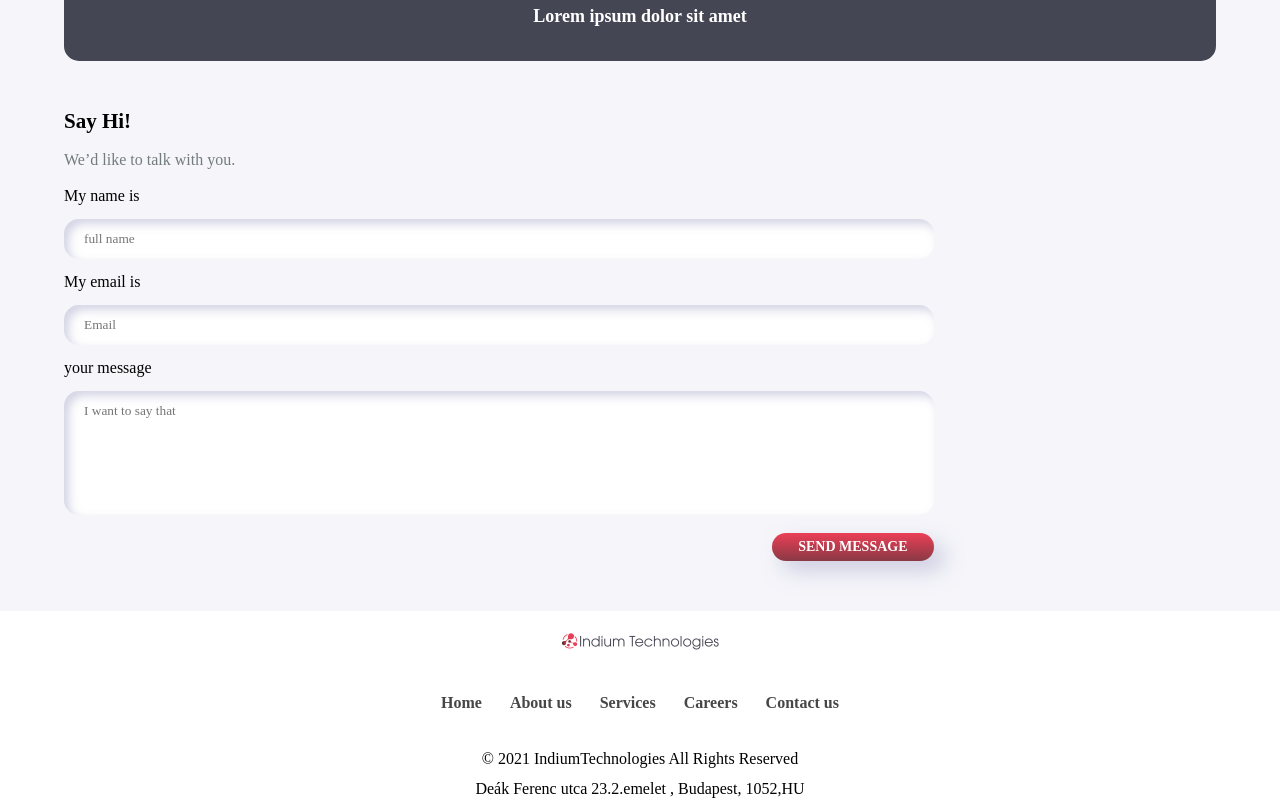
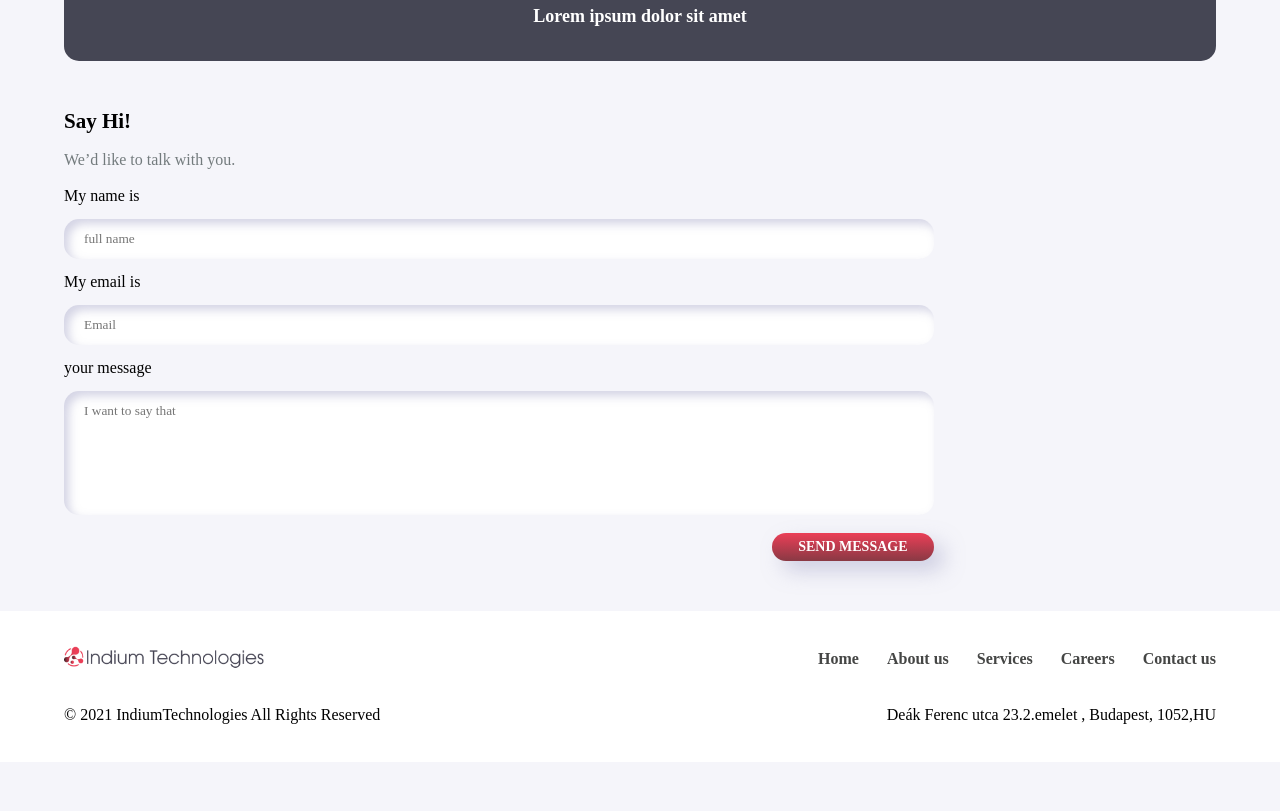
Before and after one commit to sofia-kn/Tech-Company, a plain HTML site: page Index.html in a window 1280 px wide. Shown: the part 2326-3137 px from the top of the page. After the commit the page ends 3088 px from the top, so only its background shows below. Drawn offline with Linux system fonts and the light colour scheme.

Commit message:
fix footer section of responsive tablet

```diff
--- a/Css/App.css
+++ b/Css/App.css
@@ -467,6 +467,9 @@ textarea {
   width: 100%;
   text-align: center;
 }
+.footer-wrapper__menu{
+
+}
 .footer-logo {
   margin-top: 20px;
 }
@@ -517,6 +520,29 @@ textarea {
   .memberInfo-title h2{
     color: var(--black-color);
   }
+  .footer-wrapper__menu{
+    display: flex;
+    justify-content: space-between;
+    align-items: center;
+
+  }
+  .footer-menu{
+    margin: 40px 0;
+  }
+
+  .footer-logo{
+    margin-top: 0px;
+
+  }
+  .footer-logo__img {
+    width: 200px;
+}
+  .footer-text{
+    display: flex;
+    justify-content: space-between;
+    align-items: center;
+    margin-bottom: 25px;
+  }
 
 }
 @media (min-width: 1200px) {
--- a/Index.html
+++ b/Index.html
@@ -277,6 +277,7 @@
       <footer class="footer">
         <div class="container">
           <div class="footer-wrapper">
+            <div class="footer-wrapper__menu">
               <div class="footer-logo">
                 <img src="./Public/Images/image 2.png" alt="logo" class="footer-logo__img">
               </div>
@@ -288,6 +289,8 @@
                   <li class="footer-menu__item"><a href="#" class="footer-menu__link">Careers</a></li>
                   <li class="footer-menu__item"><a href="#" class="footer-menu__link">Contact us</a></li>
                 </ul>
+              </div>
+
             </div>
 
             <div class="footer-text">
```
Lines whose indentation alone changed are shown as unchanged.
